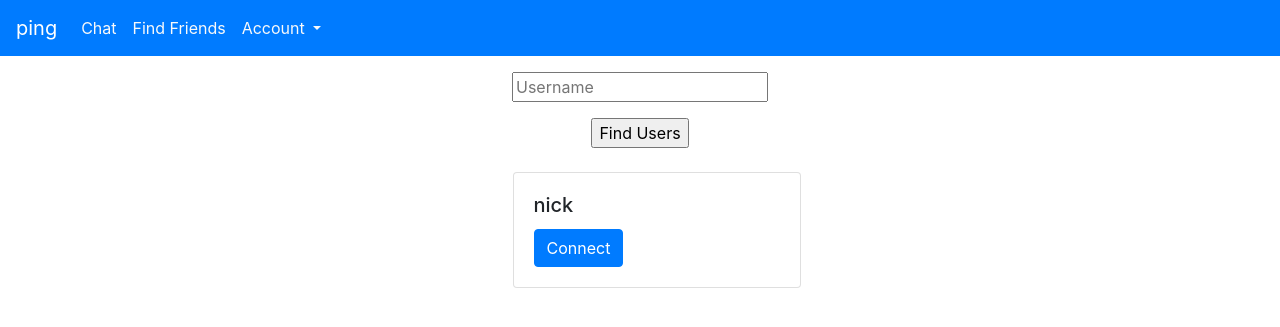
After one commit to nspeer12/ping, a Flask app: page /find_contacts in a window 1280 px wide. The commit adds this page. Shown: the top 327 px of the page. Run offline with Flask 2, Linux system fonts and the light colour scheme; data comes from the database, SQL or seed files in the repository; both versions use the stored data as it was after the commit.

Commit message:
update contact list working

```diff
--- a/app.py
+++ b/app.py
@@ -1,7 +1,7 @@
 from flask import Flask
 from flask import Flask, flash, redirect, render_template, request, session, abort
 from flask_socketio import SocketIO
-from database import create_user
+from database import create_user, list_users, add_contact
 
 app = Flask(__name__)
 app.config['SECRET_KEY'] = 'vnkdjnfjknfl1232#'
@@ -33,6 +33,7 @@ def logout():
 def login():
     if request.method == "GET":
         return render_template('login.html')
+
     if request.form['password'] == 'password' and request.form['username'] == 'admin':
         session['logged_in'] = True
         session['username'] = request.form['username']
@@ -40,7 +41,6 @@ def login():
     else:
         flash('wrong password!')
         return
-
 
 @app.route('/register', methods=["POST", "GET"])
 def register():
@@ -63,5 +63,25 @@ def register_user():
     return sessions()
 
 
+
+@app.route('/add_contact', methods=["POST"])
+def add_friend():
+    add_contact(session["username"], request.form["user"])
+    return render_template("find_contacts.html")
+
+@app.route('/find_contacts', methods=["POST", "GET"])
+def find_contacts():
+    # if user makes a request
+    if request.method == "POST":
+        search = request.form["username"]
+        users = list_users(search)
+    else:
+        # load in every contact from database
+        users = list_users()
+
+    userlen = len(users)
+    return render_template("find_contacts.html", **locals())
+
+
 if __name__ == '__main__':
     socketio.run(app, debug=True)
--- a/database.py
+++ b/database.py
@@ -1,5 +1,7 @@
 import sqlite3
 import pandas as pd
+import json
+
 
 db = "database.db"
 
@@ -30,13 +32,59 @@ def create_user(name, email, password):
 	password = hash(password)
 
 	c = conn.cursor()
-	c.execute("INSERT INTO users VALUES ( \'{}\', \'{}\',\'{}\', \'{}\');".format(ID, email, name, password))
+	contacts =  '{"contacts":[]}'
+	messages = '{"messages":[]}'
+	print(json.dumps(messages))
+	c.execute("INSERT INTO users VALUES (\'{}\', \'{}\',\'{}\',\'{}\',\'{}\',\'{}\');".format(ID, email, name, password, json.dumps(contacts), json.dumps(messages)))
 	print("inserted user")
 	conn.commit()
 	conn.close()
 
 	return "registration successful!"
 
+def list_users(search=None):
+	# allows to search for users or list every user on the platform
+	conn = sqlite3.connect(db)
+
+	# no search
+	if search == None:
+		query = "SELECT NAME FROM users"
+		df = pd.read_sql_query(query, conn)
+		return df["NAME"].values
+	else:
+		query = "SELECT * FROM users WHERE NAME = \"{}\"".format(search)
+		df = pd.read_sql_query(query, conn)
+		return df["NAME"].values
+
+
+
+def add_contact(user, contact):
+	# get user
+	conn = sqlite3.connect(db)
+	query = "SELECT * FROM users WHERE NAME = \"{}\"".format(user)
+	df = pd.read_sql_query(query, conn)
+
+	# load in contact list
+	contact_json = json.loads(json.loads(df["contacts"].values[0]))
+	contact_list = contact_json["contacts"]
+	contact_list.append("nick")
+	contact_list.append(contact)
+	print(contact_list)
+
+	contact_json["contacts"] = contact_list
+	print(contact_json)
+
+	# update row
+	query = "UPDATE users SET contacts=\'{}\' WHERE NAME=\'{}\';".format(json.dumps(contact_json), user)
+	print(query)
+
+	c = conn.cursor()
+	c.execute(query)
+	conn.commit()
+	conn.close()
+
+	return True
+
 
 if __name__=="__main__":
 	create_user("nick", "nick@speer.ai", "nick6115")
--- /dev/null
+++ b/templates/find_contacts.html
@@ -0,0 +1,36 @@
+{% extends "layout.html" %}
+{% block body %}
+  <form class="p-2" action="/find_contacts" method="POST">
+    <div class="text-center">
+      <input class="m-2" type="username" name="username" placeholder="Username">
+    </div>
+    <div class="text-center m-2">
+      <input type="submit" value="Find Users">
+    </div>
+  </form>
+
+  <div class="container">
+    <div class="row justify-content-center">
+      {% if userlen != 0 %}
+        {% for user in users %}
+          <div class="col-lg-3 col-md-3 col-sm-4 col-xs-4 m-2">
+            <div class="card" style="width: 18rem;">
+              <div class="card-body">
+                <h5 class="card-title">{{ user }}</h5>
+                <!-- <p class="card-text">Some quick example text to build on the card title and make up the bulk of the card's content.</p> -->
+                <form action="/add_contact" method="post">
+                  <input type="hidden" name="user" value="{{ user }}">
+                  <input class="btn btn-primary" type="submit" name="connect" value="Connect"/>
+                </form>
+              </div>
+            </div>
+          </div>
+        {% endfor %}
+      {% else %}
+    </div>
+  </div>
+    <div class="col-md-12 justify-content-center">
+      <p>No users found :(</p>
+    </div>
+  {% endif %}
+{% endblock %}
--- a/templates/navbar.html
+++ b/templates/navbar.html
@@ -8,6 +8,9 @@
     <ul class="navbar-nav mr-auto">
       <li class="nav-item active">
         <a class="nav-link text-light" href="#">Chat<span class="sr-only"></span></a>
+      </li>
+      <li class="nav-item active">
+        <a class="nav-link text-light" href="find_contacts">Find Friends<span class="sr-only"></span></a>
       </li>
       <li class="nav-item dropdown">
         <a class="nav-link dropdown-toggle text-light" href="#" id="navbarDropdown" role="button" data-toggle="dropdown" aria-haspopup="true" aria-expanded="false">
```
Also changed, not shown: database.db.
